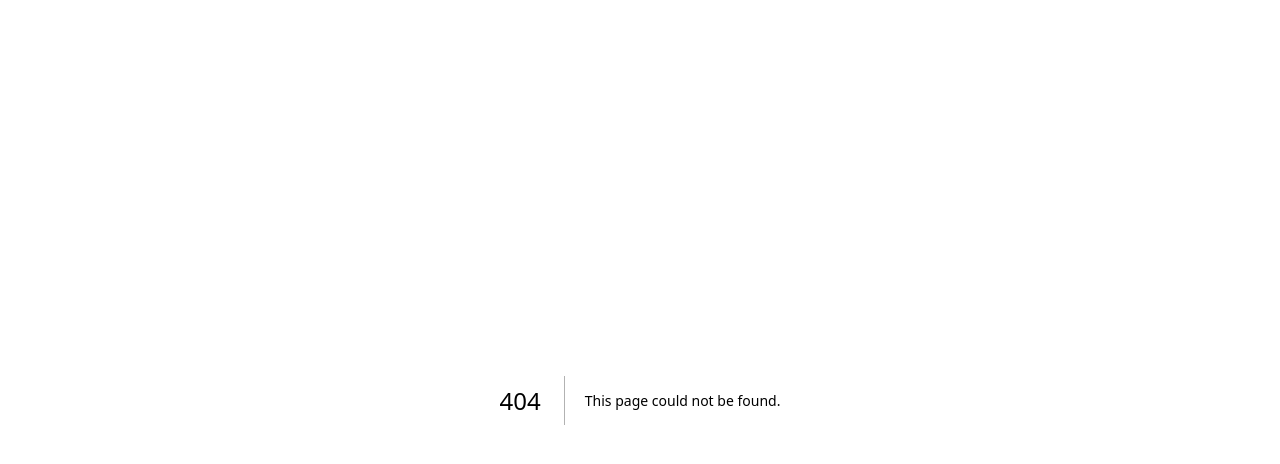
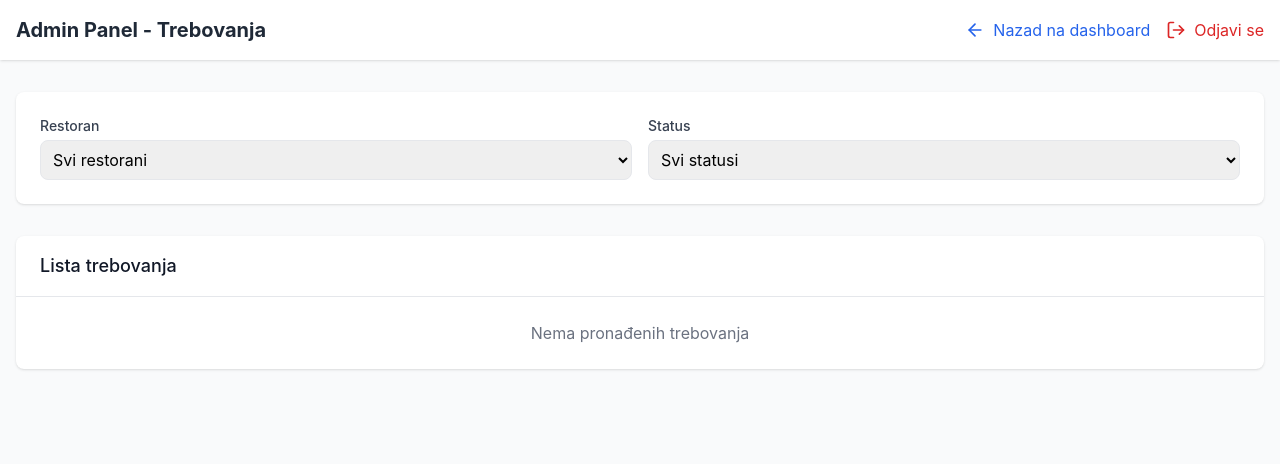
Before and after one commit to AquaPirot/nabavka-aqua, a Next.js app: page /admin/orders in a window 1280 px wide. Before the commit this address had no page. Shown: the top 464 px of the page. Built offline with nearby package versions, Linux system fonts and the light colour scheme; sample sign-in values are in the browser's storage.

Commit message:
feat: Add admin orders management  - Add orders overview for all restaurants - Add order approval/rejection functionality - Add filtering by restaurant and status - Add detailed order view with actions - Update admin dashboard navigation

```diff
--- /dev/null
+++ b/pages/admin/orders.js
@@ -0,0 +1,238 @@
+import { useState, useEffect } from 'react';
+import { LogOut, CheckCircle, XCircle, Clock, ArrowLeft } from 'lucide-react';
+
+export default function AdminOrders() {
+  const [restaurants, setRestaurants] = useState([]);
+  const [allOrders, setAllOrders] = useState([]);
+  const [selectedStatus, setSelectedStatus] = useState('sve');
+  const [selectedRestaurant, setSelectedRestaurant] = useState('sve');
+
+  useEffect(() => {
+    // Provera admin autentifikacije
+    const isAdmin = localStorage.getItem('isAdmin');
+    if (!isAdmin) {
+      window.location.href = '/admin-login';
+      return;
+    }
+
+    // Učitavanje restorana
+    const storedRestaurants = JSON.parse(localStorage.getItem('restaurants') || '[]');
+    setRestaurants(storedRestaurants);
+
+    // Učitavanje svih trebovanja za sve restorane
+    const allOrdersData = [];
+    storedRestaurants.forEach(restaurant => {
+      const restaurantOrders = JSON.parse(localStorage.getItem(`orders_${restaurant.code}`) || '[]');
+      allOrdersData.push(...restaurantOrders.map(order => ({
+        ...order,
+        restaurantName: restaurant.name
+      })));
+    });
+    setAllOrders(allOrdersData);
+  }, []);
+
+  const handleUpdateStatus = (order, newStatus) => {
+    // Ažuriranje statusa trebovanja
+    const updatedOrders = allOrders.map(o =>
+      o.id === order.id ? { ...o, status: newStatus } : o
+    );
+    setAllOrders(updatedOrders);
+
+    // Ažuriranje u localStorage
+    const restaurantOrders = JSON.parse(localStorage.getItem(`orders_${order.restaurantCode}`) || '[]');
+    const updatedRestaurantOrders = restaurantOrders.map(o =>
+      o.id === order.id ? { ...o, status: newStatus } : o
+    );
+    localStorage.setItem(`orders_${order.restaurantCode}`, JSON.stringify(updatedRestaurantOrders));
+  };
+
+  const getFilteredOrders = () => {
+    return allOrders.filter(order => {
+      const matchesStatus = selectedStatus === 'sve' || order.status === selectedStatus;
+      const matchesRestaurant = selectedRestaurant === 'sve' || order.restaurantCode === selectedRestaurant;
+      return matchesStatus && matchesRestaurant;
+    });
+  };
+
+  const getStatusBadge = (status) => {
+    switch(status) {
+      case 'novo':
+        return (
+          <span className="bg-blue-100 text-blue-800 px-2 py-1 rounded-full text-sm flex items-center gap-1">
+            <Clock className="w-4 h-4" />
+            Novo
+          </span>
+        );
+      case 'odobreno':
+        return (
+          <span className="bg-green-100 text-green-800 px-2 py-1 rounded-full text-sm flex items-center gap-1">
+            <CheckCircle className="w-4 h-4" />
+            Odobreno
+          </span>
+        );
+      case 'odbijeno':
+        return (
+          <span className="bg-red-100 text-red-800 px-2 py-1 rounded-full text-sm flex items-center gap-1">
+            <XCircle className="w-4 h-4" />
+            Odbijeno
+          </span>
+        );
+      default:
+        return status;
+    }
+  };
+
+  const formatDate = (dateString) => {
+    return new Date(dateString).toLocaleDateString('sr-RS', {
+      day: '2-digit',
+      month: '2-digit',
+      year: 'numeric',
+      hour: '2-digit',
+      minute: '2-digit'
+    });
+  };
+
+  return (
+    <div className="min-h-screen bg-gray-50">
+      {/* Header */}
+      <div className="bg-white shadow">
+        <div className="max-w-7xl mx-auto px-4 py-4">
+          <div className="flex justify-between items-center">
+            <div>
+              <h1 className="text-xl font-bold text-gray-800">Admin Panel - Trebovanja</h1>
+            </div>
+            <div className="flex items-center gap-4">
+              <button
+                onClick={() => window.location.href = '/admin/dashboard'}
+                className="text-blue-600 hover:text-blue-800 flex items-center gap-2"
+              >
+                <ArrowLeft className="h-5 w-5" />
+                Nazad na dashboard
+              </button>
+              <button
+                onClick={() => {
+                  localStorage.removeItem('isAdmin');
+                  window.location.href = '/admin-login';
+                }}
+                className="flex items-center gap-2 text-red-600 hover:text-red-800"
+              >
+                <LogOut className="h-5 w-5" />
+                Odjavi se
+              </button>
+            </div>
+          </div>
+        </div>
+      </div>
+
+      {/* Main Content */}
+      <div className="max-w-7xl mx-auto px-4 py-8">
+        {/* Filters */}
+        <div className="bg-white rounded-lg shadow p-6 mb-8">
+          <div className="grid grid-cols-1 md:grid-cols-2 gap-4">
+            <div>
+              <label className="block text-sm font-medium text-gray-700 mb-1">
+                Restoran
+              </label>
+              <select
+                value={selectedRestaurant}
+                onChange={(e) => setSelectedRestaurant(e.target.value)}
+                className="w-full p-2 border rounded-lg focus:ring-2 focus:ring-blue-500 focus:border-blue-500"
+              >
+                <option value="sve">Svi restorani</option>
+                {restaurants.map(restaurant => (
+                  <option key={restaurant.code} value={restaurant.code}>
+                    {restaurant.name}
+                  </option>
+                ))}
+              </select>
+            </div>
+
+            <div>
+              <label className="block text-sm font-medium text-gray-700 mb-1">
+                Status
+              </label>
+              <select
+                value={selectedStatus}
+                onChange={(e) => setSelectedStatus(e.target.value)}
+                className="w-full p-2 border rounded-lg focus:ring-2 focus:ring-blue-500 focus:border-blue-500"
+              >
+                <option value="sve">Svi statusi</option>
+                <option value="novo">Novo</option>
+                <option value="odobreno">Odobreno</option>
+                <option value="odbijeno">Odbijeno</option>
+              </select>
+            </div>
+          </div>
+        </div>
+
+        {/* Orders List */}
+        <div className="bg-white rounded-lg shadow">
+          <div className="px-6 py-4 border-b">
+            <h2 className="text-lg font-medium text-gray-900">Lista trebovanja</h2>
+          </div>
+
+          {getFilteredOrders().length === 0 ? (
+            <div className="p-6 text-center text-gray-500">
+              Nema pronađenih trebovanja
+            </div>
+          ) : (
+            <div className="divide-y">
+              {getFilteredOrders()
+                .sort((a, b) => new Date(b.createdAt) - new Date(a.createdAt))
+                .map((order) => (
+                <div key={order.id} className="p-6">
+                  <div className="flex justify-between items-start mb-4">
+                    <div>
+                      <div className="flex items-center gap-3 mb-2">
+                        <h3 className="font-medium text-gray-900">#{order.id}</h3>
+                        {getStatusBadge(order.status)}
+                      </div>
+                      <p className="text-sm text-gray-500">Restoran: {order.restaurantName}</p>
+                      <p className="text-sm text-gray-500">
+                        Kreirano: {formatDate(order.createdAt)}
+                      </p>
+                    </div>
+
+                    {order.status === 'novo' && (
+                      <div className="flex gap-2">
+                        <button
+                          onClick={() => handleUpdateStatus(order, 'odobreno')}
+                          className="px-3 py-1 bg-green-100 text-green-800 rounded hover:bg-green-200 flex items-center gap-1"
+                        >
+                          <CheckCircle className="h-4 w-4" />
+                          Odobri
+                        </button>
+                        <button
+                          onClick={() => handleUpdateStatus(order, 'odbijeno')}
+                          className="px-3 py-1 bg-red-100 text-red-800 rounded hover:bg-red-200 flex items-center gap-1"
+                        >
+                          <XCircle className="h-4 w-4" />
+                          Odbij
+                        </button>
+                      </div>
+                    )}
+                  </div>
+
+                  <div className="mt-4 space-y-2">
+                    {order.items.map((item, index) => (
+                      <div key={index} className="text-sm text-gray-600">
+                        {item.quantity} {item.unit} - {item.name}
+                      </div>
+                    ))}
+                  </div>
+
+                  {order.notes && (
+                    <div className="mt-4 text-sm text-gray-500">
+                      <p className="font-medium">Napomene:</p>
+                      <p>{order.notes}</p>
+                    </div>
+                  )}
+                </div>
+              ))}
+            </div>
+          )}
+        </div>
+      </div>
+    </div>
+  );
+}
```
